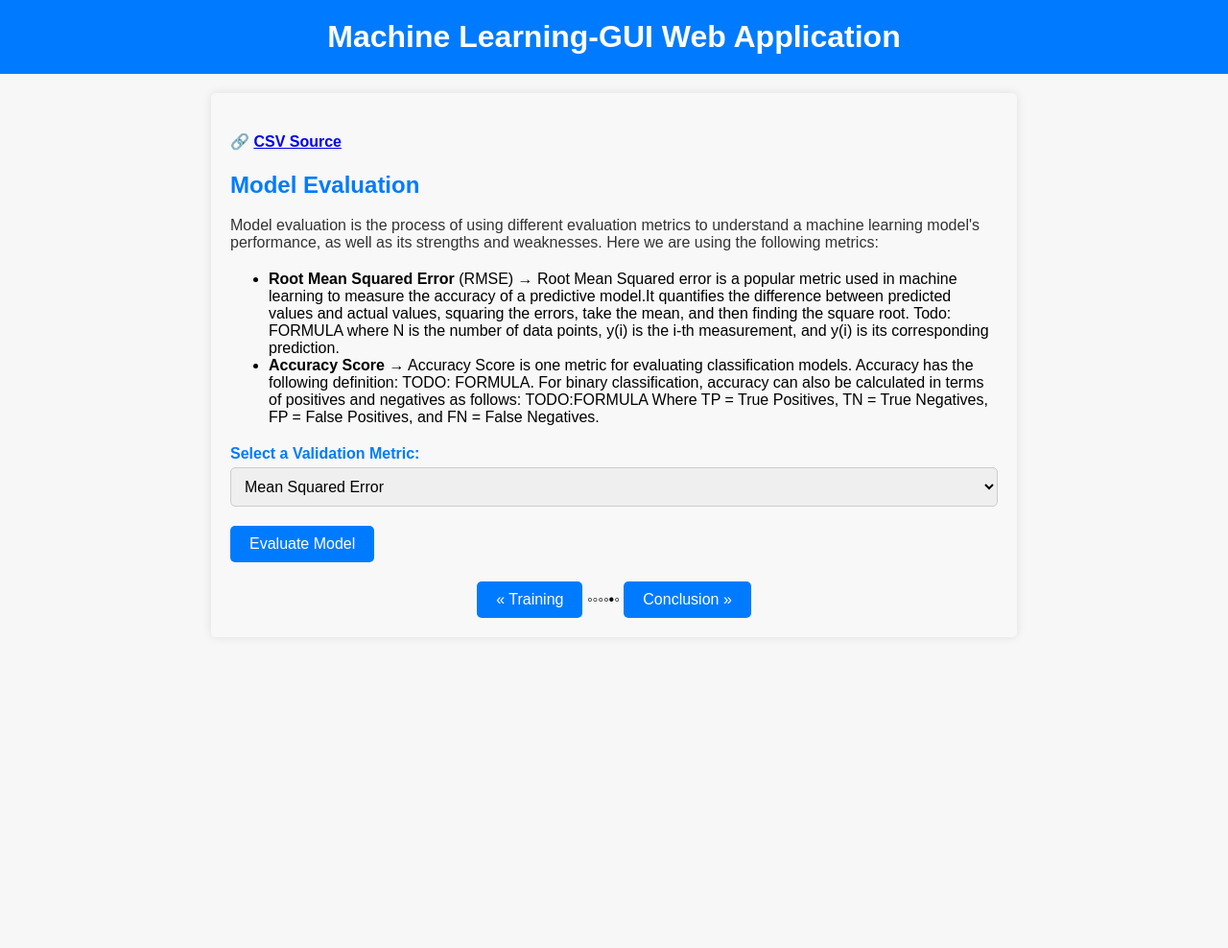
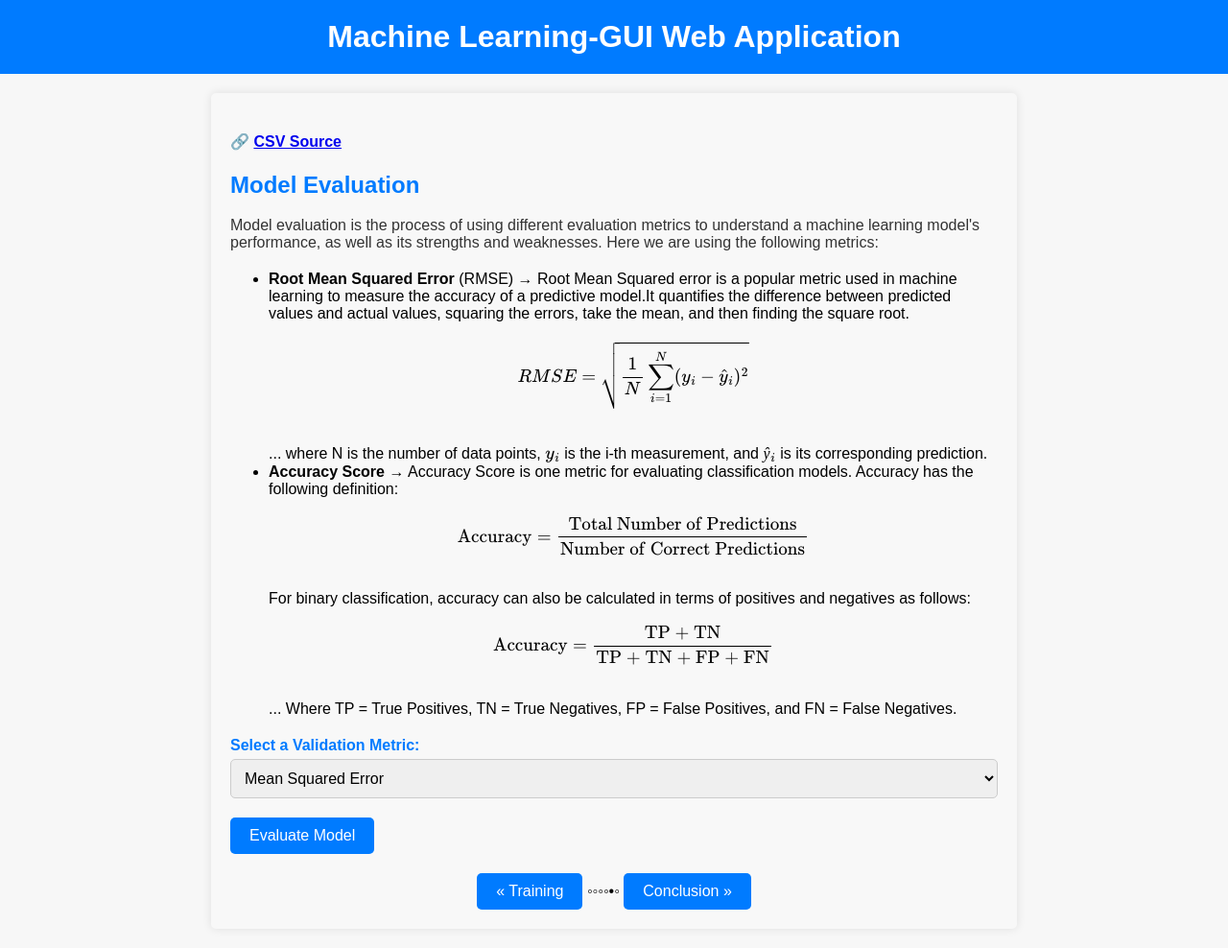
Before and after one commit to jbonda/ml-workflow-pipeline, a Flask app: page /evaluation in a window 1280 px wide. Shown: the whole page at 96% size. Before the commit the page ends 644 px from the top, so only its background shows below. Run offline with Flask 3, Linux system fonts and the light colour scheme.

Commit message:
Update evaluation.html
Added RMSE and ACCURACY score formulae.

```diff
--- a/ML_GUI/templates/evaluation.html
+++ b/ML_GUI/templates/evaluation.html
@@ -94,10 +94,16 @@
       }
     </style>
   </head>
+  <script src="https://polyfill.io/v3/polyfill.min.js?features=es6"></script>
+  <script
+    id="MathJax-script"
+    async
+    src="https://cdn.jsdelivr.net/npm/mathjax@3/es5/tex-mml-chtml.js"
+  ></script>
   <body>
     <h1>Machine Learning-GUI Web Application</h1>
     <div class="container">
-      <h4>🔗 <a href="/data" target="_blank">CSV Source</a></h4>
+	<h4>🔗 <a href="/data" target="_blank">CSV Source</a></h4>
       <h2>Model Evaluation</h2>
       <p>
         Model evaluation is the process of using different evaluation metrics to
@@ -106,23 +112,20 @@
       </p>
 
       <ul>
-        <li>
-          <b>Root Mean Squared Error</b> (RMSE) → Root Mean Squared error is a
-          popular metric used in machine learning to measure the accuracy of a
-          predictive model.It quantifies the difference between predicted values
-          and actual values, squaring the errors, take the mean, and then
-          finding the square root. Todo: FORMULA where N is the number of data
-          points, y(i) is the i-th measurement, and y(i) is its corresponding
-          prediction.
-        </li>
-        <li>
-          <b> Accuracy Score</b> → Accuracy Score is one metric for evaluating
-          classification models. Accuracy has the following definition: TODO:
-          FORMULA. For binary classification, accuracy can also be calculated in
-          terms of positives and negatives as follows: TODO:FORMULA Where TP =
-          True Positives, TN = True Negatives, FP = False Positives, and FN =
-          False Negatives.
-        </li>
+        <li><b>Root Mean Squared Error</b> (RMSE) → Root Mean Squared error is a popular metric used in machine learning to measure the accuracy of a predictive model.It quantifies the difference between predicted 	values and actual values, squaring the errors, take the mean, and then finding the square root.
+	<br>
+	\[ RMSE = \sqrt{\frac{1}{N}\sum_{i=1}^{N} (y_i - \hat{y}_i)^2} \]
+	<br>
+	 ... where N is the number of data points, \(y_i\) is the i-th measurement, and \(ŷ_i\) is its corresponding 	prediction. </li>
+        <li><b> Accuracy Score</b> → Accuracy Score is one metric for evaluating classification models. Accuracy has the following definition:
+	<br>
+	\[ \text{Accuracy} = \frac{\text{Total Number of Predictions}}{\text{Number of Correct Predictions}} \]
+	<br>
+	For binary classification, accuracy can also be calculated in terms of positives and negatives as follows:
+	<br>
+	\[ \text{Accuracy} = \frac{\text{TP + TN}}{\text{TP + TN + FP + FN}} \]
+	<br>
+	 ... Where TP = True Positives, TN = True Negatives, FP = False Positives, 	and FN = False 	Negatives.</li>
       </ul>
 
       <form method="POST" action="/evaluate_model">
```
